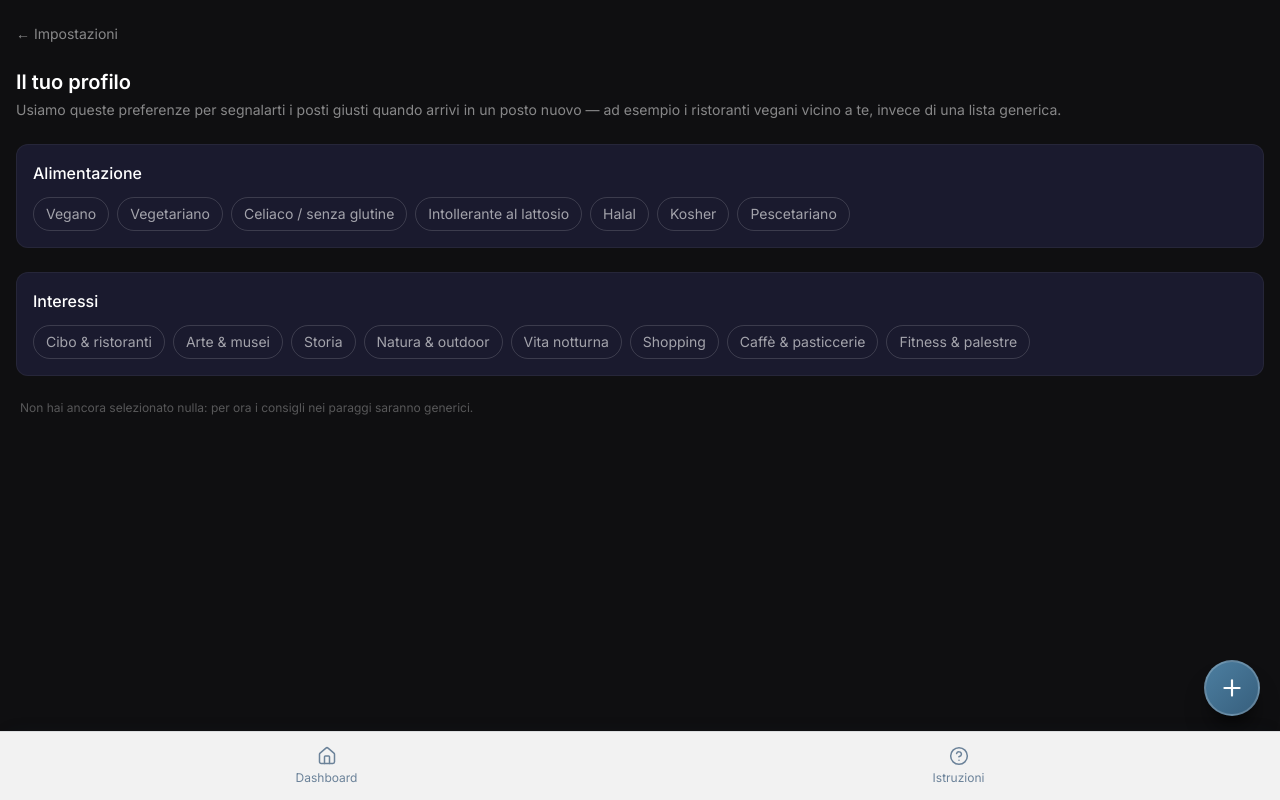
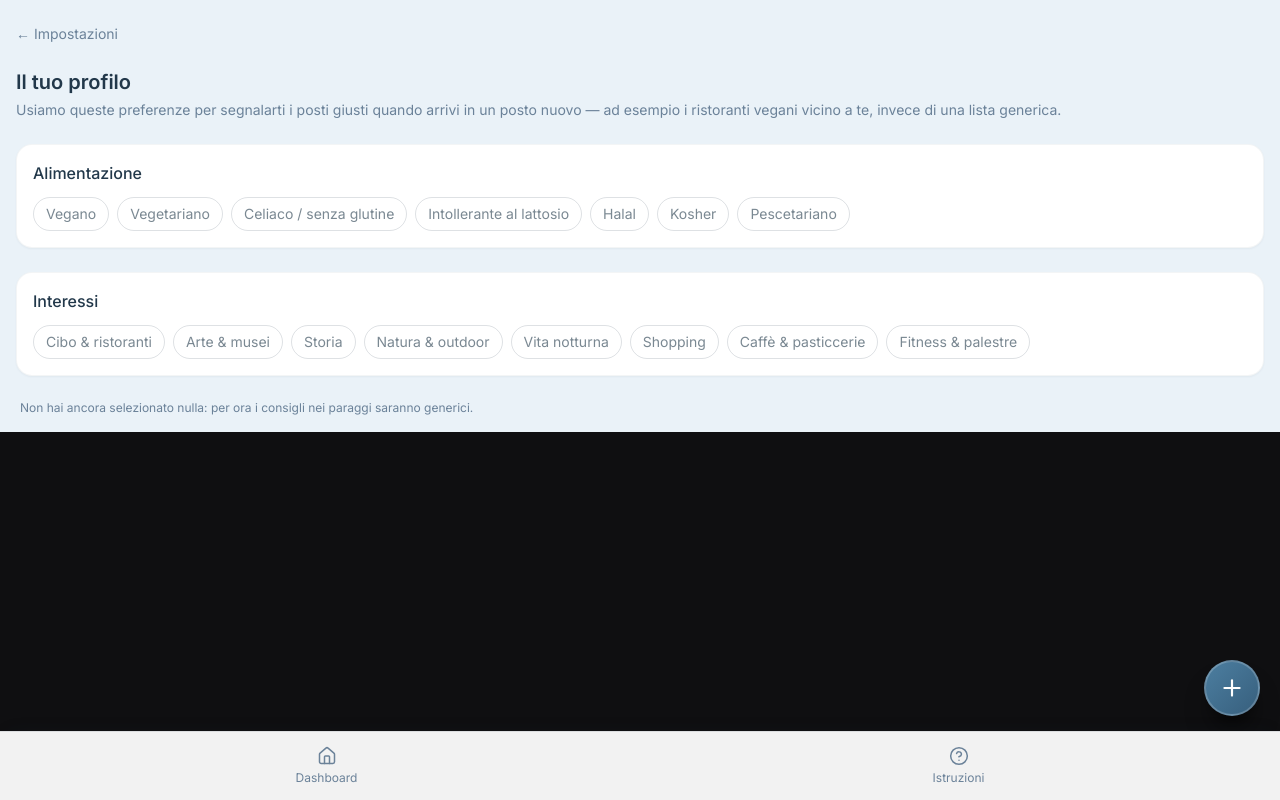
Before and after one commit to Ghostlineapps/imrecall, a Next.js app: page /settings/profile in a window 1280 px wide. Built offline with nearby package versions, Linux system fonts and the light colour scheme; no server answers.

Commit message:
Convert Profilo settings screen to celeste redesign

```diff
--- a/src/app/(app)/settings/profile/page.tsx
+++ b/src/app/(app)/settings/profile/page.tsx
@@ -11,6 +11,7 @@ const fetcher = (url: string) => fetch(url).then((r) => r.json());
 // Toggle a chip singolo con salvataggio immediato (niente form/tasto Salva):
 // scegliere "vegano" deve avere effetto subito sui consigli nei paraggi in
 // Home, senza un passaggio in più da ricordarsi di fare.
+// 2026-08-26: palette celeste (undicesima schermata convertita).
 export default function ProfilePreferencesPage() {
   const { data, isLoading } = useSWR("/api/profile", fetcher);
 
@@ -45,22 +46,22 @@ export default function ProfilePreferencesPage() {
   }
 
   return (
-    <div className="px-4 pt-6 space-y-6">
+    <div className="bg-celeste-bg min-h-full px-4 pt-6 pb-4 space-y-6 text-celeste-navy">
       <div className="flex items-center gap-2">
-        <Link href="/settings" className="text-white/50 text-sm">
+        <Link href="/settings" className="text-celeste-muted text-sm">
           ← Impostazioni
         </Link>
       </div>
 
       <div>
         <h1 className="text-xl font-semibold">Il tuo profilo</h1>
-        <p className="text-sm text-white/50 mt-1">
+        <p className="text-sm text-celeste-muted mt-1">
           Usiamo queste preferenze per segnalarti i posti giusti quando arrivi in un posto nuovo —
           ad esempio i ristoranti vegani vicino a te, invece di una lista generica.
         </p>
       </div>
 
-      <div className="card space-y-3">
+      <div className="card-light space-y-3">
         <p className="font-medium">Alimentazione</p>
         <div className="flex flex-wrap gap-2">
           {DIETARY_OPTIONS.map((opt) => {
@@ -73,8 +74,8 @@ export default function ProfilePreferencesPage() {
                 className={clsx(
                   "px-3 py-1.5 rounded-full text-sm border transition-colors",
                   active
-                    ? "bg-primary border-primary text-white"
-                    : "border-white/15 text-white/60 hover:border-white/30"
+                    ? "bg-gradient-to-br from-celeste-accent to-celeste-accentDark border-celeste-accent text-white"
+                    : "border-celeste-navy/15 text-celeste-navy/60 hover:border-celeste-navy/30"
                 )}
               >
                 {opt.label}
@@ -84,7 +85,7 @@ export default function ProfilePreferencesPage() {
         </div>
       </div>
 
-      <div className="card space-y-3">
+      <div className="card-light space-y-3">
         <p className="font-medium">Interessi</p>
         <div className="flex flex-wrap gap-2">
           {INTEREST_OPTIONS.map((opt) => {
@@ -97,8 +98,8 @@ export default function ProfilePreferencesPage() {
                 className={clsx(
                   "px-3 py-1.5 rounded-full text-sm border transition-colors",
                   active
-                    ? "bg-primary border-primary text-white"
-                    : "border-white/15 text-white/60 hover:border-white/30"
+                    ? "bg-gradient-to-br from-celeste-accent to-celeste-accentDark border-celeste-accent text-white"
+                    : "border-celeste-navy/15 text-celeste-navy/60 hover:border-celeste-navy/30"
                 )}
               >
                 {opt.label}
@@ -109,7 +110,7 @@ export default function ProfilePreferencesPage() {
       </div>
 
       {!isLoading && diet.length === 0 && interests.length === 0 && (
-        <p className="text-white/30 text-xs px-1">
+        <p className="text-celeste-muted text-xs px-1">
           Non hai ancora selezionato nulla: per ora i consigli nei paraggi saranno generici.
         </p>
       )}
```
